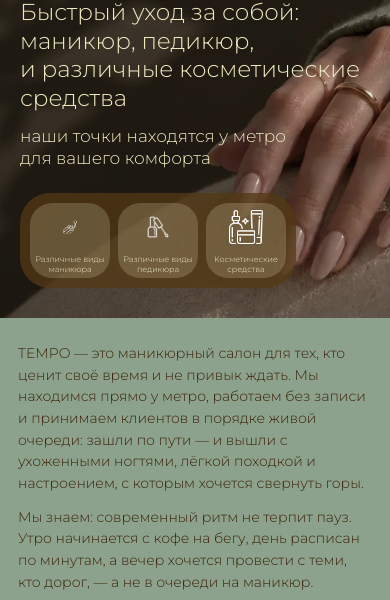
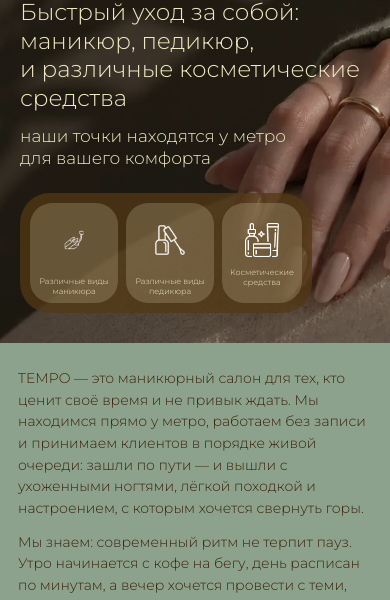
Before and after one commit to Vrommii/beautyandhealth, a plain HTML site: page index.html in a window 390 px wide. Shown: the part 244-844 px from the top of the page. Drawn offline with Linux system fonts and the light colour scheme.

Commit message:
Update index.html

```diff
--- a/index.html
+++ b/index.html
@@ -133,6 +133,21 @@ nav a:hover { opacity: .65; }
   height: 48px;
   object-fit: contain;
   display: block;
+}
+
+/* УВЕЛИЧЕННЫЕ И ОДИНАКОВЫЕ ИЗОБРАЖЕНИЯ МАНИКЮРА И ПЕДИКЮРА */
+
+.hero-icon:nth-child(1),
+.hero-icon:nth-child(2) {
+  width: 110px;
+  min-height: 115px;
+}
+
+.hero-icon:nth-child(1) img,
+.hero-icon:nth-child(2) img {
+  width: 72px;
+  height: 72px;
+  object-fit: contain;
 }
 
 .about {
@@ -693,8 +708,32 @@ footer {
   .hero h1 { font-size: 58px; }
   .hero-main-text { font-size: 23px; }
   .hero-small-text { font-size: 17px; }
-  .hero-icon { width: 80px; min-height: 75px; font-size: 8px; }
-  .hero-icon img { width: 42px; height: 42px; }
+
+  .hero-icon {
+    width: 80px;
+    min-height: 75px;
+    font-size: 8px;
+  }
+
+  .hero-icon img {
+    width: 42px;
+    height: 42px;
+  }
+
+  /* Одинаковый увеличенный размер на телефонах */
+
+  .hero-icon:nth-child(1),
+  .hero-icon:nth-child(2) {
+    width: 88px;
+    min-height: 100px;
+  }
+
+  .hero-icon:nth-child(1) img,
+  .hero-icon:nth-child(2) img {
+    width: 60px;
+    height: 60px;
+    object-fit: contain;
+  }
 
   .about { padding: 25px 18px; }
   .about-text { font-size: 14px; }
```
